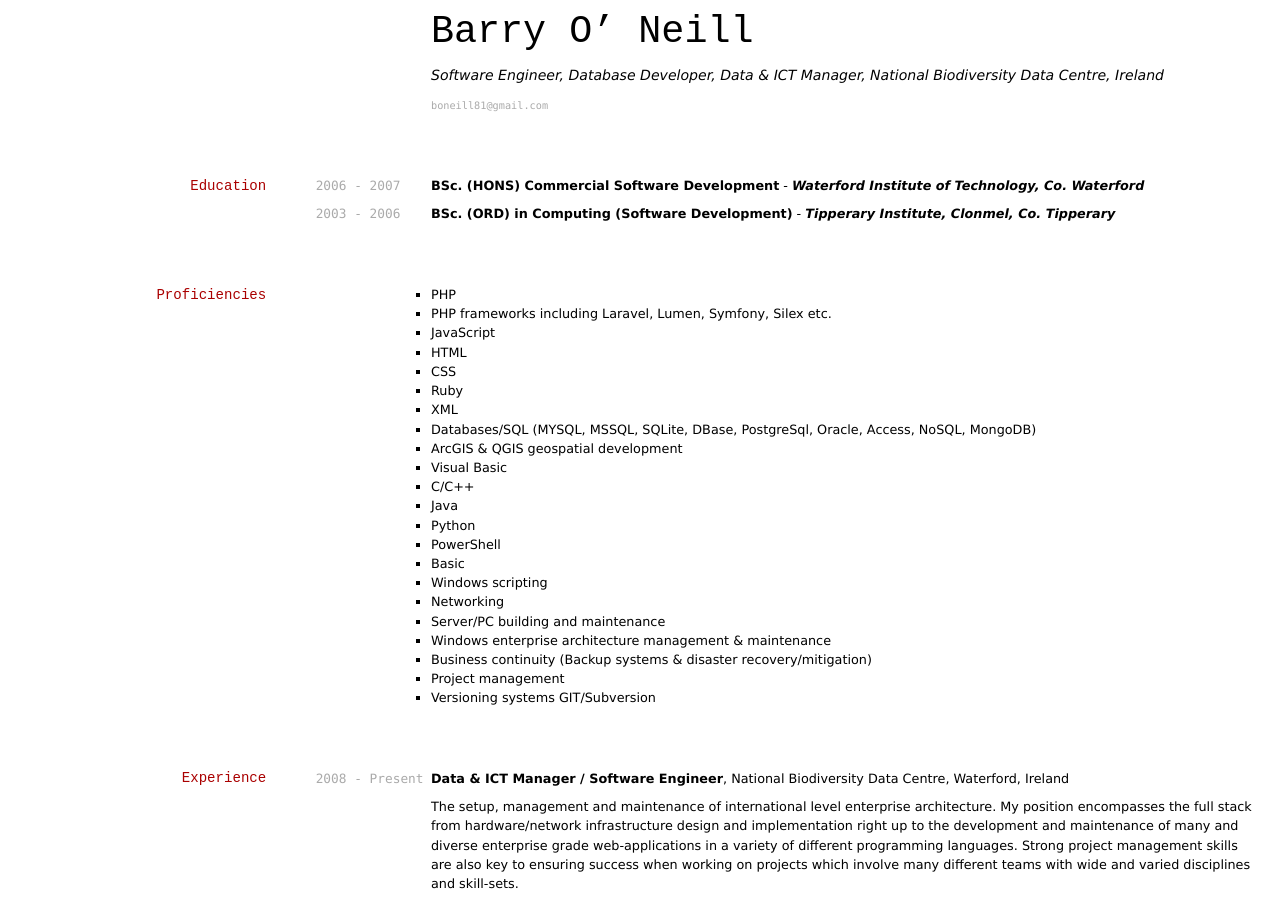
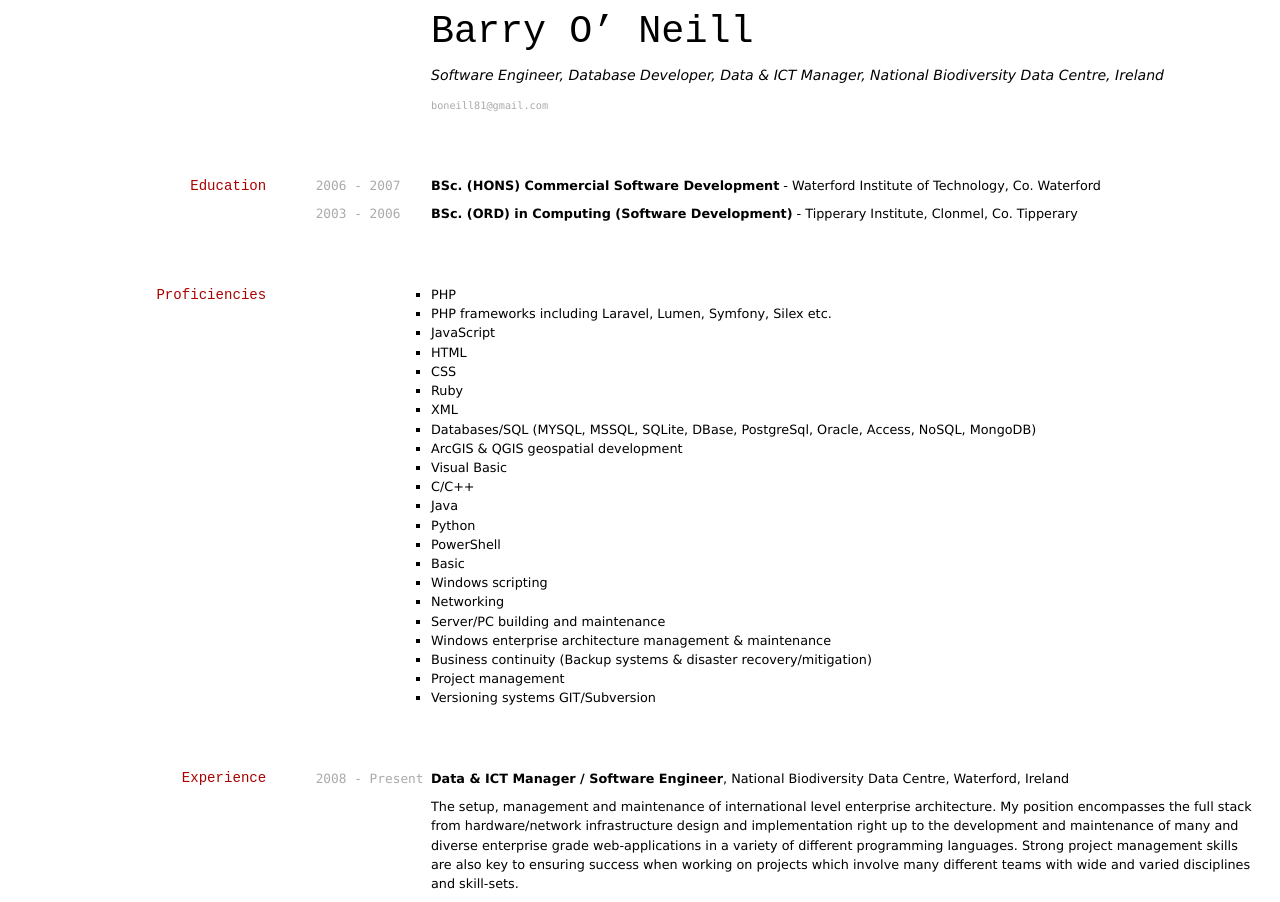
Before and after one commit to boneill81/cv, a Jekyll site: the page built from index.md, in a window 1280 px wide. Built offline with Jekyll 4.4.1, drawn with Linux system fonts in a browser that asks for light colours.

Commit message:
Removed italics.

```diff
--- a/index.md
+++ b/index.md
@@ -12,10 +12,10 @@ Software Engineer, Database Developer, Data & ICT Manager, National Biodiversity
 ## Education
 
 `2006 - 2007`
-__BSc. (HONS) Commercial Software Development__ - *Waterford Institute of Technology, Co. Waterford*
+__BSc. (HONS) Commercial Software Development__ - Waterford Institute of Technology, Co. Waterford
 
 `2003 - 2006`
-__BSc. (ORD) in Computing (Software Development)__ - *Tipperary Institute, Clonmel, Co. Tipperary*
+__BSc. (ORD) in Computing (Software Development)__ - Tipperary Institute, Clonmel, Co. Tipperary
 
 
 ## Proficiencies
```
Also changed, not shown: other parts of index.md (+1 -1 lines).
